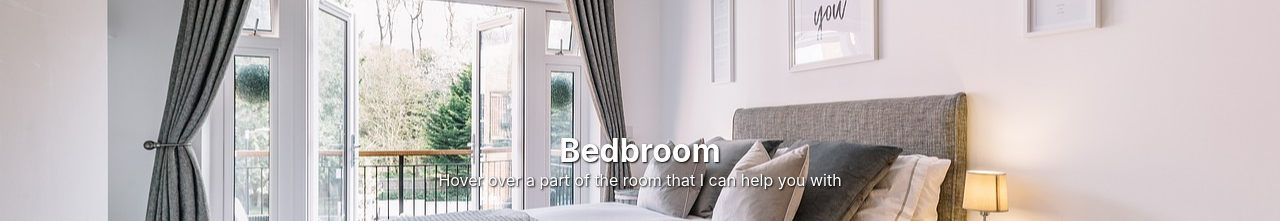
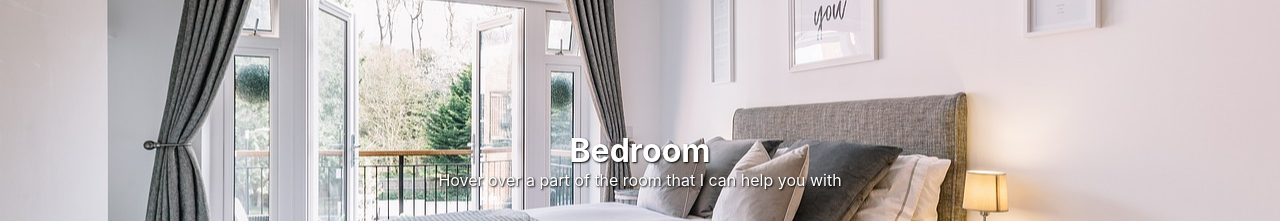
Before and after one commit to yuliaFl/handyMan_React, a React (Create React App) app in the folder proj/: page / in a window 1280 px wide. Shown: the part 1840-2061 px from the top of the page. Built offline with nearby package versions, Linux system fonts and the light colour scheme.

Commit message:
switched to using react router dom. Page is still scrolable through al. Contact is not a seperate page

```diff
--- a/proj/src/App.js
+++ b/proj/src/App.js
@@ -1,16 +1,16 @@
 import React from 'react';
+import { BrowserRouter as Router, Route, Routes } from 'react-router-dom';
 import './App.css';
 import Navbar from './pages/Navbar';
 import Home from './pages/Home';
 import Bathroom from './pages/Bathroom';
-import Bedroom from './pages/Bedbroom';
+import Bedroom from './pages/Bedroom';
 import Kitchen from './pages/Kitchen';
 import Contact from './pages/Contact';
 
-function App() {
+function MainPage() {
   return (
-    <div className="App">
-       <Navbar />
+    <div>
       <div id="Home">
         <Home />
       </div>
@@ -23,11 +23,22 @@
       <div id="Bathroom">
         <Bathroom />
       </div>
-      <div id="Contact">
-        <Contact />
-      </div>
     </div>
   );
 }
 
+function App() {
+  return (
+    <Router>
+      <div className="App">
+        <Navbar />
+        <Routes>
+          <Route path="/" element={<MainPage />} />
+          <Route path="/contact" element={<Contact />} />
+        </Routes>
+      </div>
+    </Router>
+  );
+}
+
 export default App;
--- a/proj/src/pages/Bedbroom.js
+++ b/proj/src/pages/Bedroom.js
@@ -1,12 +1,12 @@
 import React from 'react';
 import './Bedroom.css';
 
-function Bedbroom() {
+function Bedroom() {
 
   return (
     <div className="bedroom-background">
       <header>
-        <h1>Bedbroom</h1>
+        <h1>Bedroom</h1>
       </header>
       <main>
         <p>Hover over a part of the room that I can help you with</p>
@@ -15,4 +15,4 @@
   );
 }
 
-export default Bedbroom;
+export default Bedroom;
--- a/proj/src/pages/Navbar.css
+++ b/proj/src/pages/Navbar.css
@@ -46,7 +46,8 @@
     text-decoration: none;
     padding: 8px;
 }
-* Responsive design: Adjust font sizes and layout for smaller screens */
+
+/* Responsive design: Adjust font sizes and layout for smaller screens */
 @media (max-width: 1024px) {
     .navbar {
         font-size: 19px; /* Slightly smaller font size */
--- a/proj/src/pages/Navbar.js
+++ b/proj/src/pages/Navbar.js
@@ -1,4 +1,5 @@
 import "./Navbar.css";
+import { Link } from 'react-router-dom';
 
 function Navbar() {
   return (
@@ -8,7 +9,7 @@
         <li><a href="#Kitchen">Kitchen</a></li>
         <li><a href="#Bedroom">Bedroom</a></li>
         <li><a href="#Bathroom">Bathroom</a></li>
-        <li><a href="#Contact">Contact</a></li>
+        <li><Link to="/contact">Contact</Link></li>
       </ul>
     </nav>
   );
```
